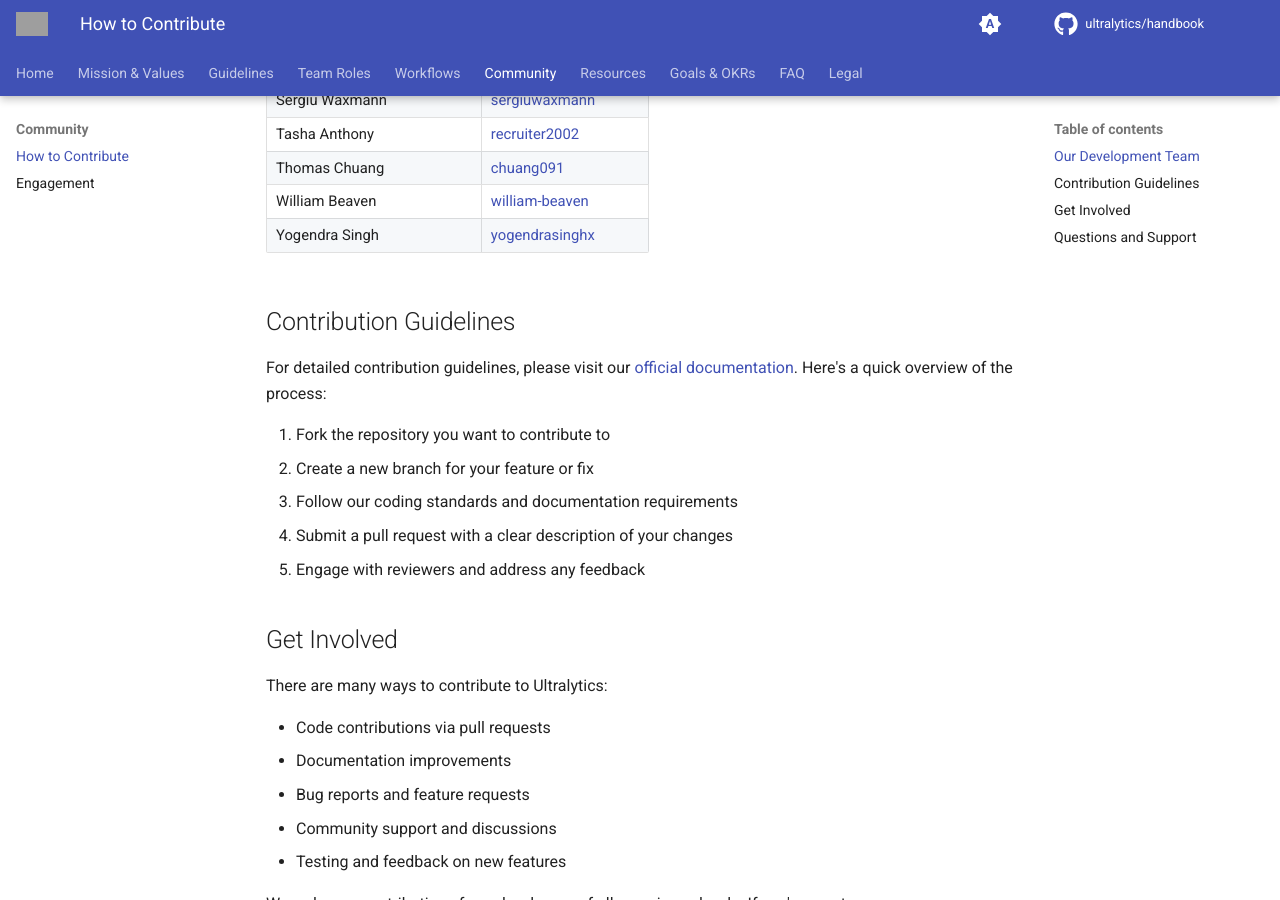
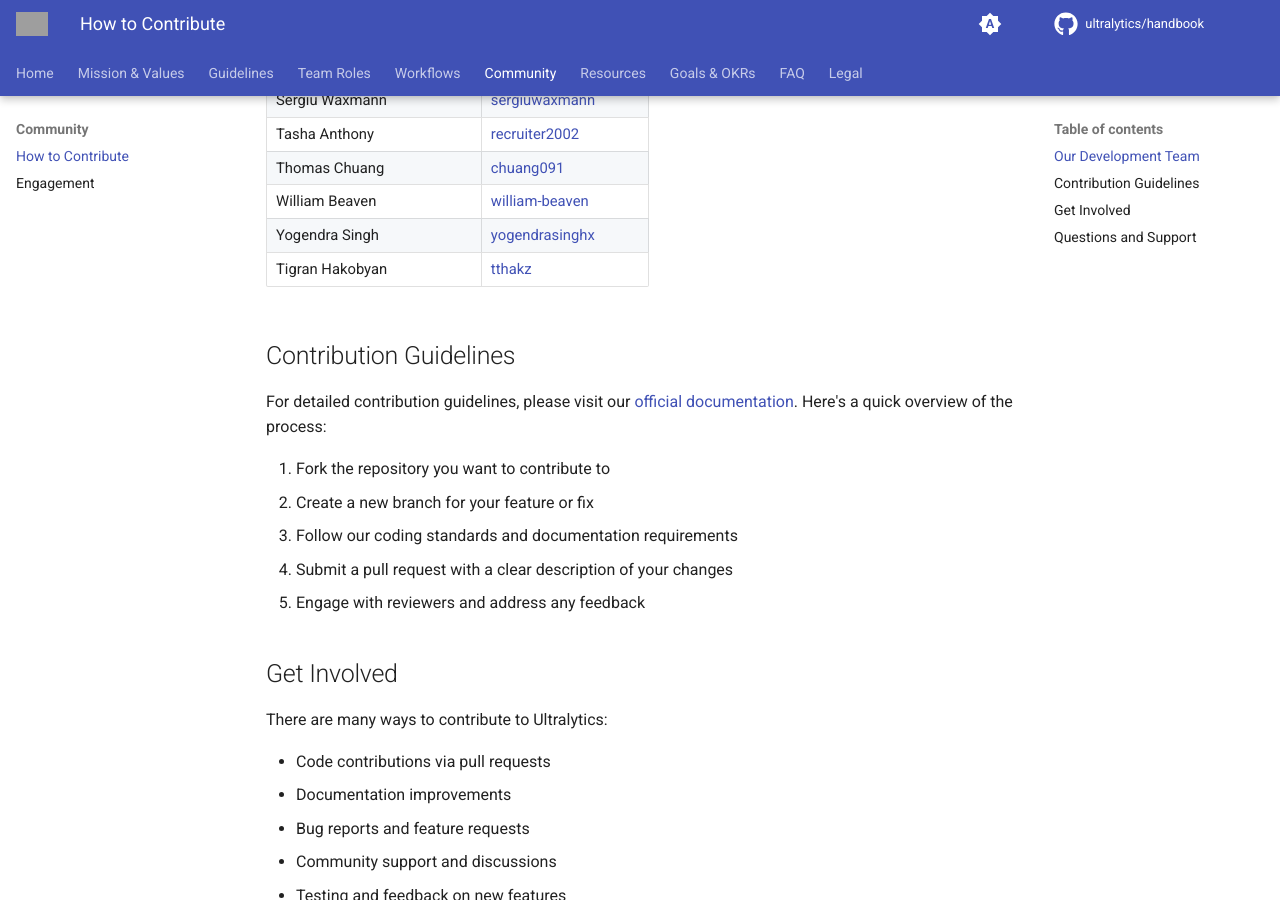
Before and after one commit to ultralytics/handbook, an MkDocs documentation site: the page built from docs/contributions/how-to-contribute.md, in a window 1280 px wide and 900 px high, scrolled down 1533 px. Built offline with MkDocs 1.6.1 and Material for MkDocs 9.7.7, drawn with Linux system fonts in a browser that asks for light colours; comment, search, counter and statistics services are not loaded; grey boxes are pictures that could not be loaded.

Commit message:
Update how-to-contribute.md
Signed-off-by: tthakz <tigran@ultralytics.com>

```diff
--- a/docs/contributions/how-to-contribute.md
+++ b/docs/contributions/how-to-contribute.md
@@ -49,6 +49,8 @@
 | Thomas Chuang           | [chuang091](https://github.com/chuang091)                     |
 | William Beaven          | [william-beaven](https://github.com/william-beaven)           |
 | Yogendra Singh          | [yogendrasinghx](https://github.com/yogendrasinghx)           |
+| Tigran Hakobyan         | [tthakz](https://github.com/tthakz)                           |
+
 
 ## Contribution Guidelines
 
```
